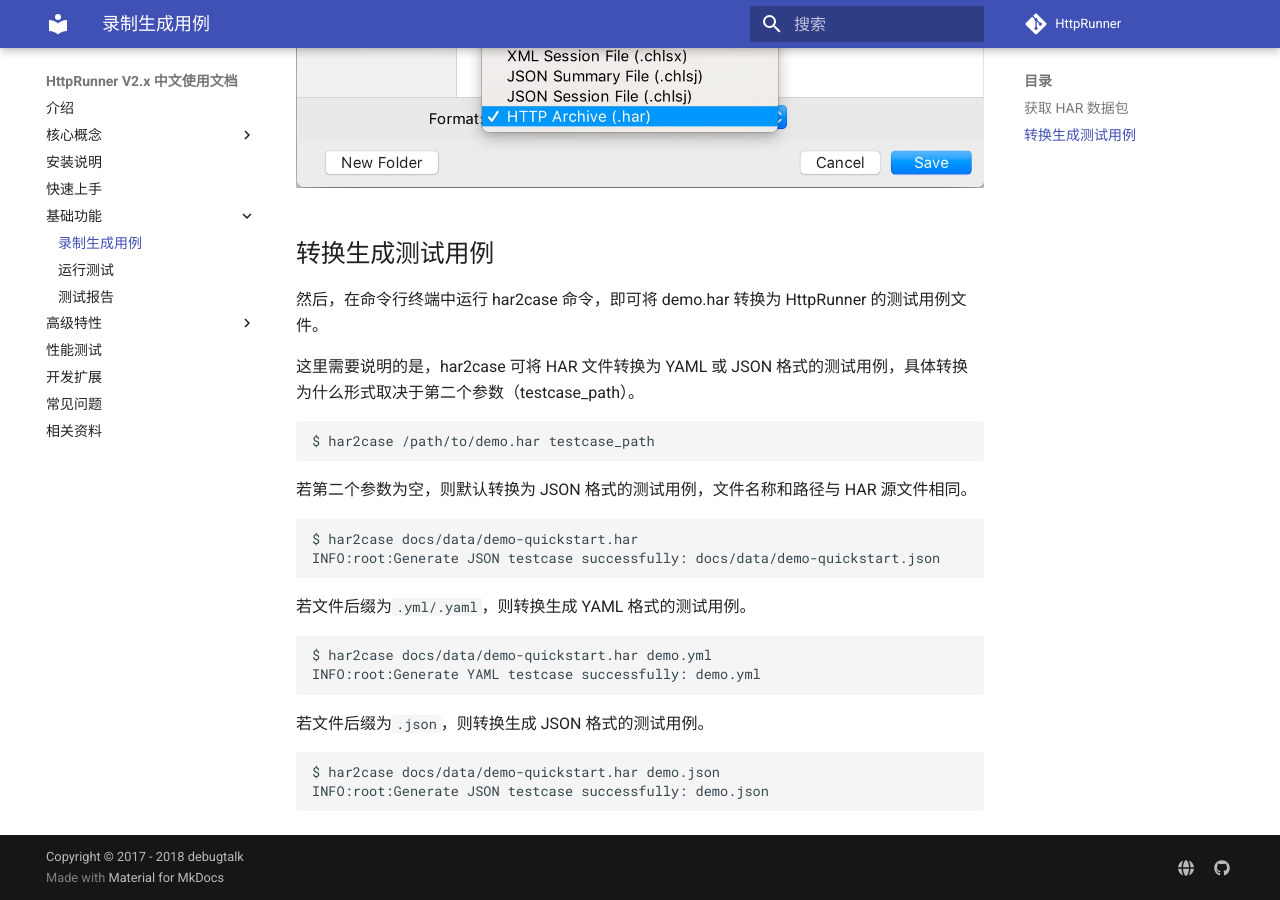
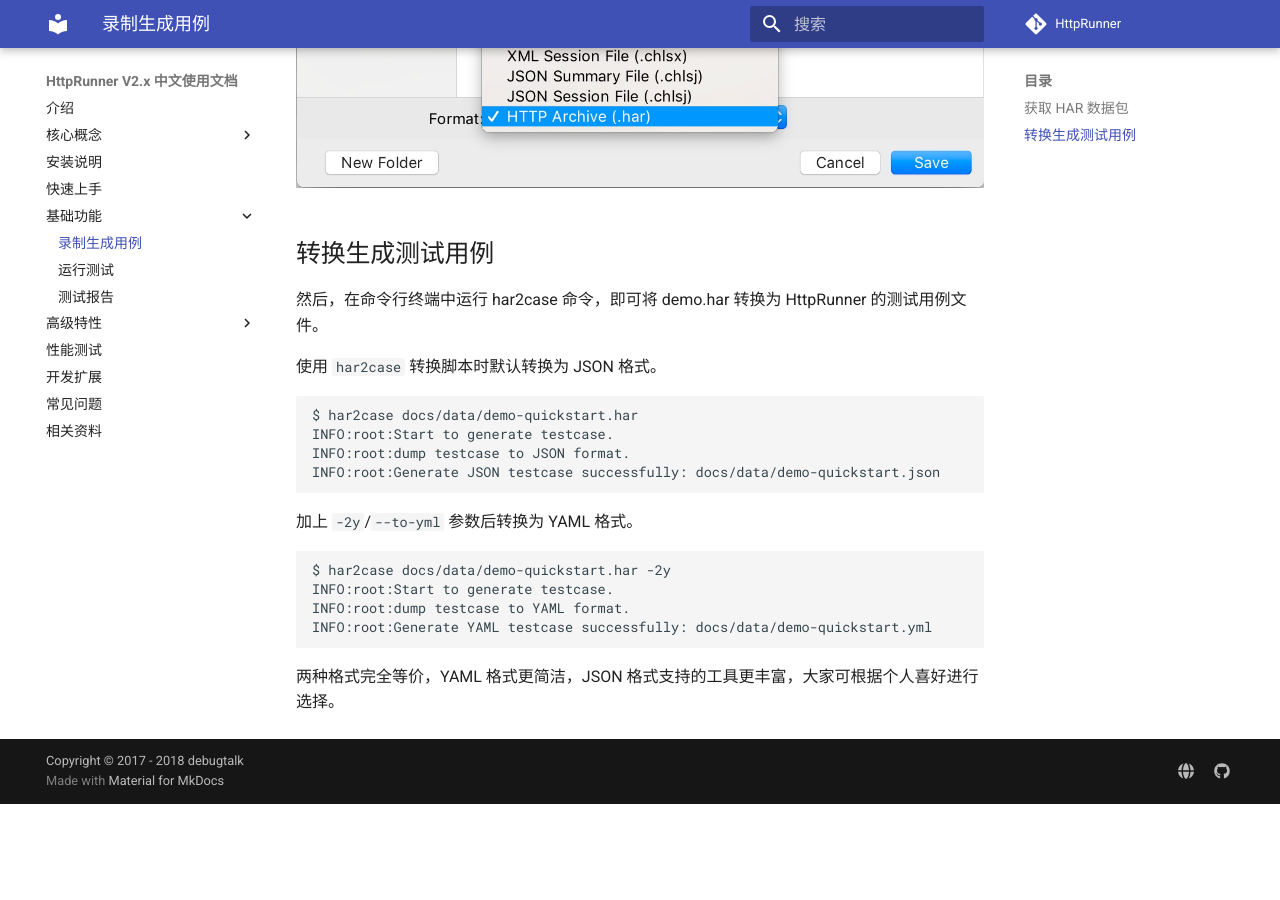
Before and after one commit to httprunner/docs, an MkDocs documentation site: the page built from docs/basic/record.md, in a window 1280 px wide and 900 px high, scrolled down 1156 px. Built offline with MkDocs 1.6.1 and Material for MkDocs 9.7.7, drawn with Linux system fonts in a browser that asks for light colours; comment, search, counter and statistics services are not loaded; after the commit the page ends 1960 px from its top, so only the background shows below that.

Commit message:
update record docs

````diff
--- a/docs/basic/record.md
+++ b/docs/basic/record.md
@@ -15,32 +15,24 @@
 
 然后，在命令行终端中运行 har2case 命令，即可将 demo.har 转换为 HttpRunner 的测试用例文件。
 
-
-这里需要说明的是，har2case 可将 HAR 文件转换为 YAML 或 JSON 格式的测试用例，具体转换为什么形式取决于第二个参数（testcase_path）。
-
-```bash
-$ har2case /path/to/demo.har testcase_path
-```
-
-若第二个参数为空，则默认转换为 JSON 格式的测试用例，文件名称和路径与 HAR 源文件相同。
+使用 `har2case` 转换脚本时默认转换为 JSON 格式。
 
 ```bash
 $ har2case docs/data/demo-quickstart.har
+INFO:root:Start to generate testcase.
+INFO:root:dump testcase to JSON format.
 INFO:root:Generate JSON testcase successfully: docs/data/demo-quickstart.json
 ```
 
-若文件后缀为`.yml/.yaml`，则转换生成 YAML 格式的测试用例。
+加上 `-2y`/`--to-yml` 参数后转换为 YAML 格式。
 
 ```bash
-$ har2case docs/data/demo-quickstart.har demo.yml
-INFO:root:Generate YAML testcase successfully: demo.yml
+$ har2case docs/data/demo-quickstart.har -2y
+INFO:root:Start to generate testcase.
+INFO:root:dump testcase to YAML format.
+INFO:root:Generate YAML testcase successfully: docs/data/demo-quickstart.yml
 ```
 
-若文件后缀为`.json`，则转换生成 JSON 格式的测试用例。
-
-```bash
-$ har2case docs/data/demo-quickstart.har demo.json
-INFO:root:Generate JSON testcase successfully: demo.json
-```
+两种格式完全等价，YAML 格式更简洁，JSON 格式支持的工具更丰富，大家可根据个人喜好进行选择。
 
 [har2case]: https://github.com/HttpRunner/har2case
````
Also changed, not shown: 1 other file.
